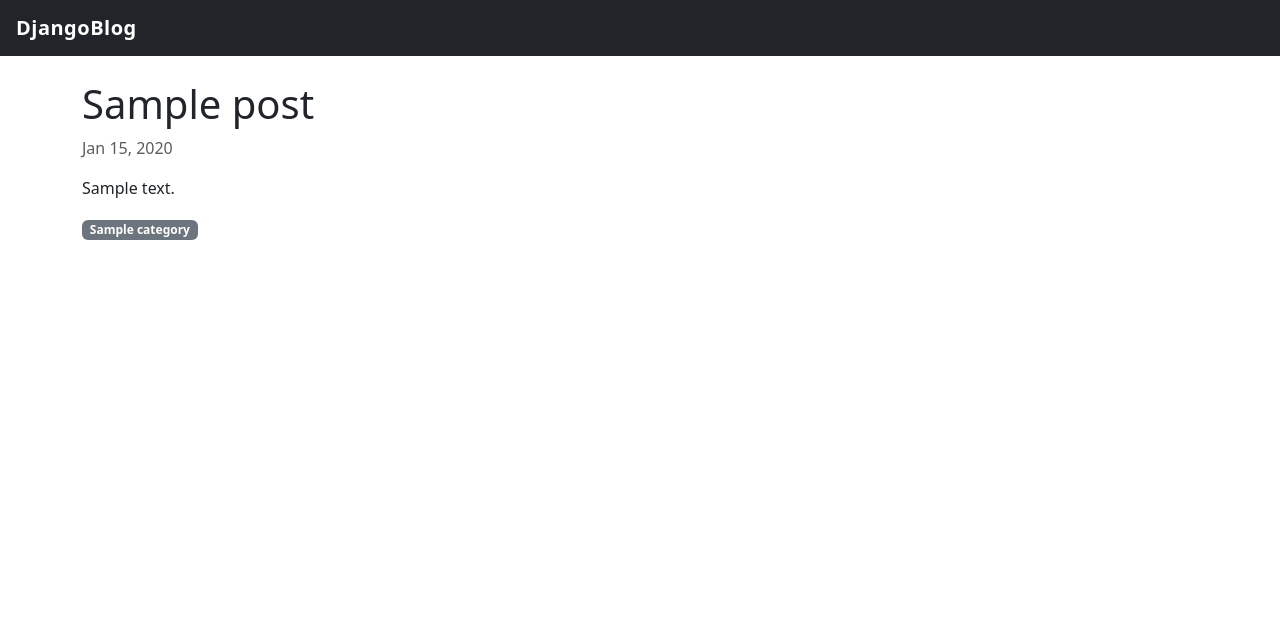
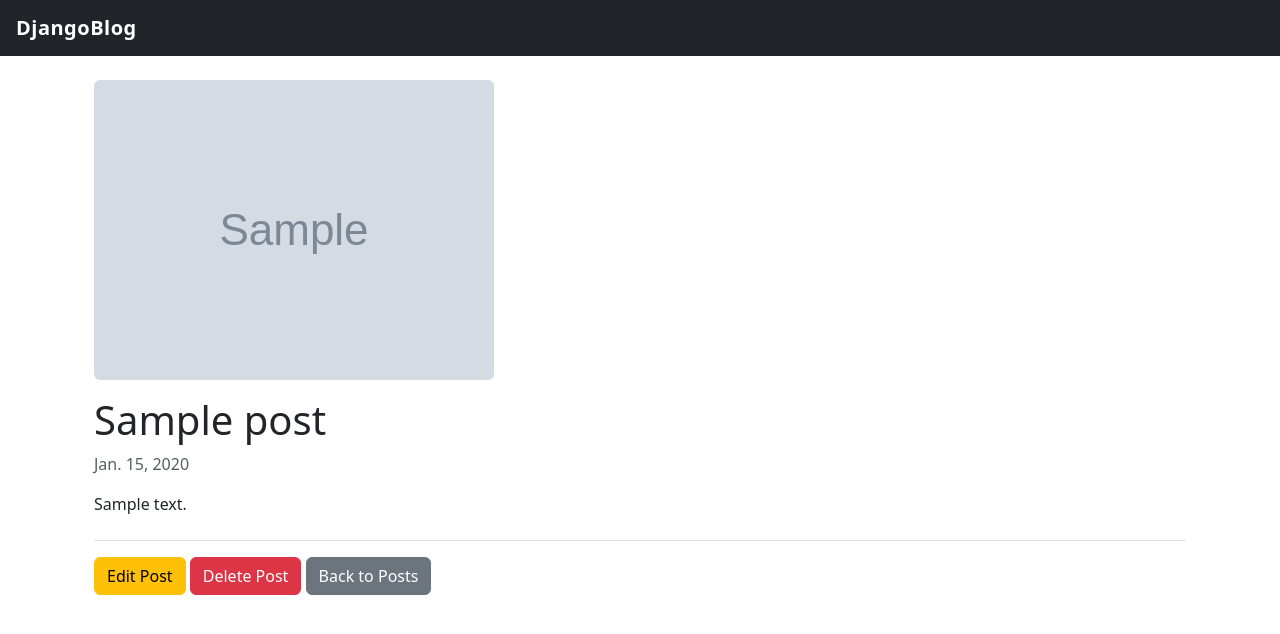
Before and after one commit to nimanthasandamal660-dotcom/nimantha, a Django app: a page that uses blog/templates/blog/post_detail.html in a window 1280 px wide. Shown: the top 634 px of the page. Run offline with Django 5.2, Linux system fonts and the light colour scheme; tables that the repository leaves empty hold one stand-in row (values such as "Sample post"); grey boxes marked "Sample" are stand-in pictures.

```diff
--- a/blog/templates/blog/post_detail.html
+++ b/blog/templates/blog/post_detail.html
@@ -1,16 +1,26 @@
 {% extends "blog/base.html" %}
 
-{% block title %}{{ post.title }}{% endblock %}
+{% block title %}{{ post.title }} - DjangoBlog{% endblock %}
 
 {% block content %}
-<h1>{{ post.title }}</h1>
-<p class="text-muted">{{ post.created_at|date:"M d, Y" }}</p>
-<p>{{ post.content }}</p>
+<div class="container mt-4">
+    <!-- Cover Image එක තියෙනවා නම් පෙන්වීම -->
+    {% if post.cover_image %}
+        <img src="{{ post.cover_image.url }}" class="img-fluid rounded mb-3" alt="{{ post.title }}">
+    {% endif %}
 
-{% if post.category %}
-  <span class="badge bg-secondary">{{ post.category.name }}</span>
-{% endif %}
+    <h1>{{ post.title }}</h1>
+    <p class="text-muted">{{ post.created_at|date:"N j, Y" }}</p>
+
+    <div class="mb-4">
+        {{ post.content|linebreaks }}
+    </div>
+
+    <!-- Edit, Delete, සහ Back Buttons -->
+    <div class="mt-4 pt-3 border-top">
+        <a href="{% url 'post_update' post.slug %}" class="btn btn-warning">Edit Post</a>
+        <a href="{% url 'post_delete' post.slug %}" class="btn btn-danger">Delete Post</a>
+        <a href="{% url 'home' %}" class="btn btn-secondary">Back to Posts</a>
+    </div>
+</div>
 {% endblock %}
-{% if post.cover_image %}
-    <img src="{{ post.cover_image.url }}" class="img-fluid rounded mb-3" alt="{{ post.title }}">
-{% endif %}
--- a/blog/urls.py
+++ b/blog/urls.py
@@ -4,6 +4,7 @@ from .views import (
     PostListView,
     PostCreateView,
     PostUpdateView,
+    PostDeleteView,
     about,
     contact,
     home,
@@ -14,6 +15,7 @@ urlpatterns = [
     path("posts/new/", PostCreateView.as_view(), name="post_create"),
     path("posts/<slug:slug>/", PostDetailView.as_view(), name="post_detail"),
     path("posts/<slug:slug>/edit/", PostUpdateView.as_view(), name="post_update"),
+    path("posts/<slug:slug>/delete/", PostDeleteView.as_view(), name="post_delete"),
     path("about/", about, name="about"),
     path("contact/", contact, name="contact"),
 ]
--- a/blog/views.py
+++ b/blog/views.py
@@ -1,6 +1,6 @@
 from django.shortcuts import render
 from django.urls import reverse_lazy
-from django.views.generic import DetailView, ListView, CreateView, UpdateView
+from django.views.generic import DetailView, ListView, CreateView, UpdateView, DeleteView
 from .forms import PostForm
 from .models import Category, Post
 
@@ -50,6 +50,13 @@ class PostUpdateView(UpdateView):
         return reverse_lazy("post_detail", kwargs={"slug": self.object.slug})
 
 
+# Post Delete View (CBV)
+class PostDeleteView(DeleteView):
+    model = Post
+    template_name = "blog/post_confirm_delete.html"
+    success_url = reverse_lazy("home")
+
+
 # Static Pages (FBVs)
 def home(request):
     return render(request, "blog/home.html")
```
Also changed, not shown: blog/forms.py (+2 -6 lines), blog/templates/blog/post_list.html (+34 -17 lines).
